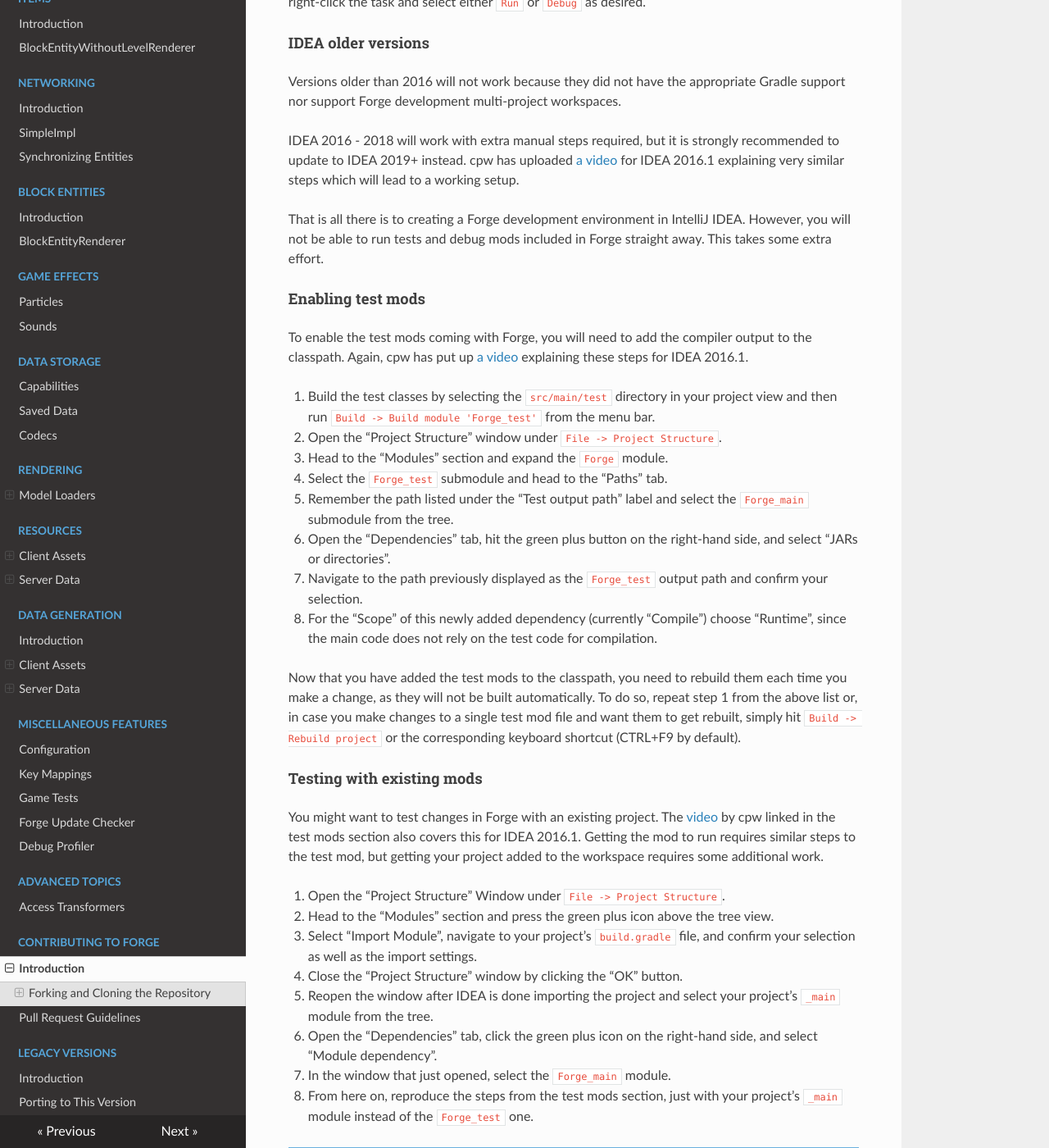
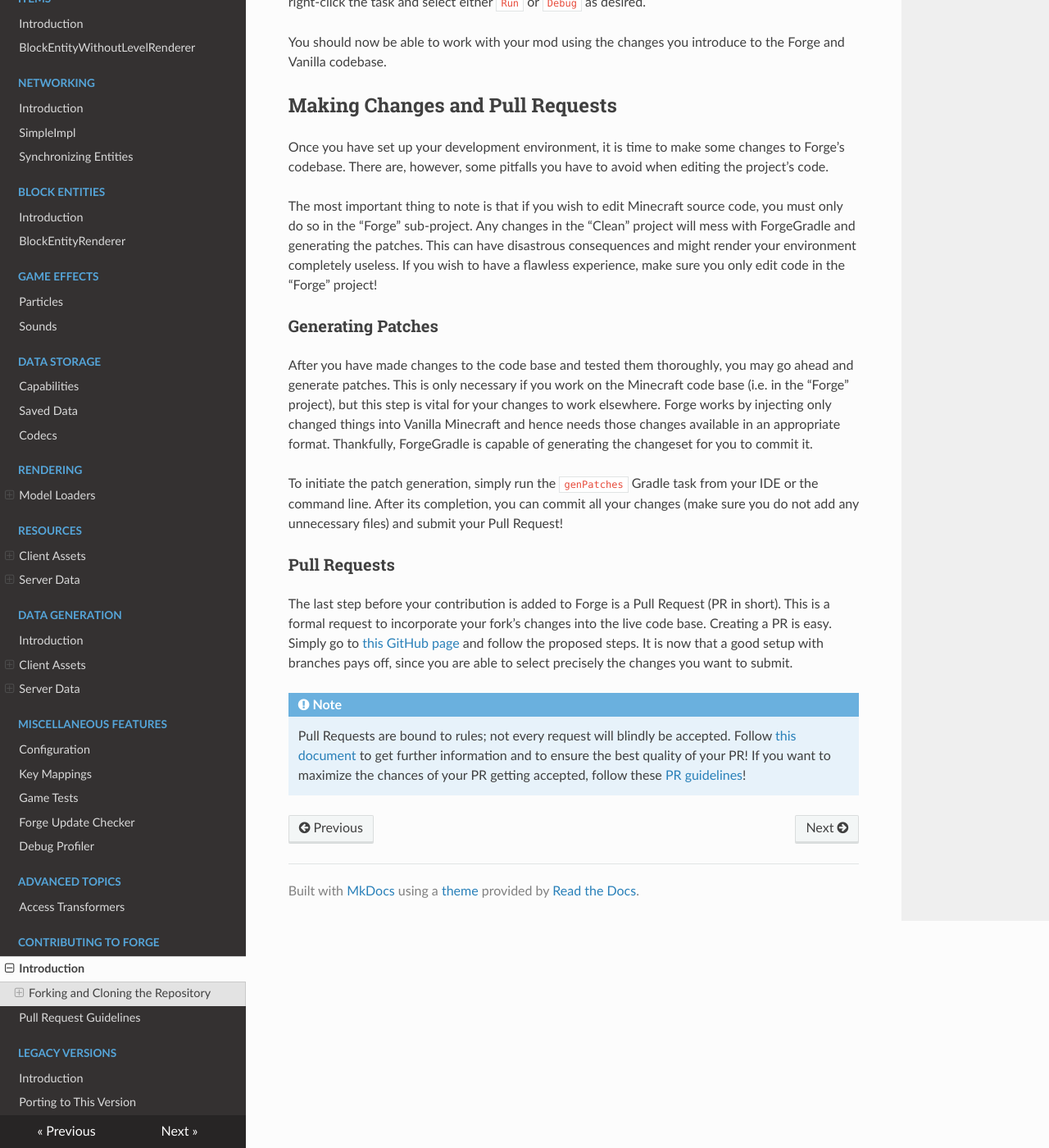
Before and after one commit to MinecraftForge/Documentation, an MkDocs documentation site: the page built from docs/forgedev/index.md, in a window 1280 px wide and 1400 px high, scrolled down 3013 px. Shown: the whole window at 82% size. Built offline with MkDocs 1.6.1, drawn with Linux system fonts in a browser that asks for light colours; nearby versions of some CDN libraries; some of the changed text lies outside the part shown.

Commit message:
Update index.md

```diff
--- a/docs/forgedev/index.md
+++ b/docs/forgedev/index.md
@@ -78,45 +78,6 @@ There are a few minor differences between IDEA 2021 and these versions for setup
 
 You can then run Forge using the `forge_client` gradle task (`Tasks -> fg_runs -> forge_client`): right-click the task and select either `Run` or `Debug` as desired.
 
-#### IDEA older versions
-Versions older than 2016 will not work because they did not have the appropriate Gradle support nor support Forge development multi-project workspaces.
-
-IDEA 2016 - 2018 will work with extra manual steps required, but it is strongly recommended to update to IDEA 2019+ instead.
-cpw has uploaded [a video][intellijsetup] for IDEA 2016.1 explaining very similar steps which will lead to a working setup.
-
-That is all there is to creating a Forge development environment in IntelliJ IDEA. However, you will not be able to run tests and debug mods included in Forge straight away. This takes some extra effort.
-
-#### Enabling test mods
-
-To enable the test mods coming with Forge, you will need to add the compiler output to the classpath. Again, cpw has put up [a video][testsetup] explaining these steps for IDEA 2016.1.
-
-1. Build the test classes by selecting the `src/main/test` directory in your project view and then run `Build -> Build module 'Forge_test'` from the menu bar.
-2. Open the "Project Structure" window under `File -> Project Structure`.
-3. Head to the "Modules" section and expand the `Forge` module.
-4. Select the `Forge_test` submodule and head to the "Paths" tab.
-5. Remember the path listed under the "Test output path" label and select the `Forge_main` submodule from the tree.
-6. Open the "Dependencies" tab, hit the green plus button on the right-hand side, and select "JARs or directories".
-7. Navigate to the path previously displayed as the `Forge_test` output path and confirm your selection.
-8. For the "Scope" of this newly added dependency (currently "Compile") choose "Runtime", since the main code does not rely on the test code for compilation.
-
-Now that you have added the test mods to the classpath, you need to rebuild them each time you make a change, as they will not be built automatically. To do so, repeat step 1 from the above list or, in case you make changes to a single test mod file and want them to get rebuilt, simply hit `Build -> Rebuild project` or the corresponding keyboard shortcut (CTRL+F9 by default).
-
-#### Testing with existing mods
-
-You might want to test changes in Forge with an existing project. The [video][testsetup] by cpw linked in the test mods section also covers this for IDEA 2016.1. Getting the mod to run requires similar steps to the test mod, but getting your project added to the workspace requires some additional work.
-
-1. Open the "Project Structure" Window under `File -> Project Structure`.
-2. Head to the "Modules" section and press the green plus icon above the tree view.
-3. Select "Import Module", navigate to your project's `build.gradle` file, and confirm your selection as well as the import settings.
-4. Close the "Project Structure" window by clicking the "OK" button.
-5. Reopen the window after IDEA is done importing the project and select your project's `_main` module from the tree.
-6. Open the "Dependencies" tab, click the green plus icon on the right-hand side, and select "Module dependency".
-7. In the window that just opened, select the `Forge_main` module.
-8. From here on, reproduce the steps from the test mods section, just with your project's `_main` module instead of the `Forge_test` one.
-
-!!! note
-    You might need to remove existing dependencies from a normal development environment (mainly references to a `forgeSrc` JAR) or move the Forge module higher up in the dependency list.
-
 You should now be able to work with your mod using the changes you introduce to the Forge and Vanilla codebase.
 
 Making Changes and Pull Requests
```
Also changed, not shown: other parts of docs/forgedev/index.md (+0 -1 lines).
